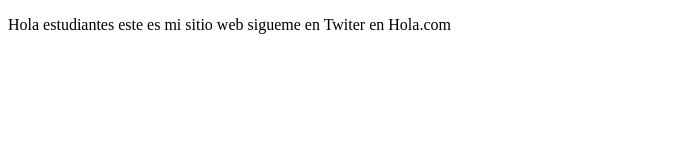
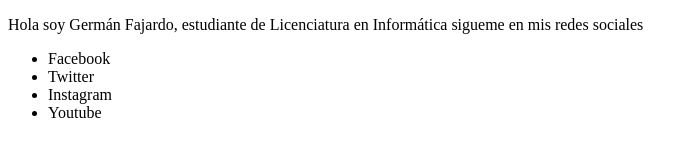
Before and after one commit to GermanFajardo/projectDemoCursoPrework, a plain HTML site: page index.html in a window 1280 px wide. Shown: the whole page, without its empty margins (0-697 px from the left). Drawn offline with Linux system fonts and the light colour scheme.

Commit message:
cambios en la descripción

```diff
--- a/index.html
+++ b/index.html
@@ -8,8 +8,14 @@
 </head>
 <body>
     <p>
-        Hola estudiantes este es mi sitio web
-        sigueme en Twiter en Hola.com
+        Hola soy Germán Fajardo, estudiante de Licenciatura en Informática
+        sigueme en mis redes sociales
+        <ul>
+            <li>Facebook</li>
+            <li>Twitter</li>
+            <li>Instagram</li>
+            <li>Youtube</li>
+        </ul>
     </p>
 </body>
 </html>
```
